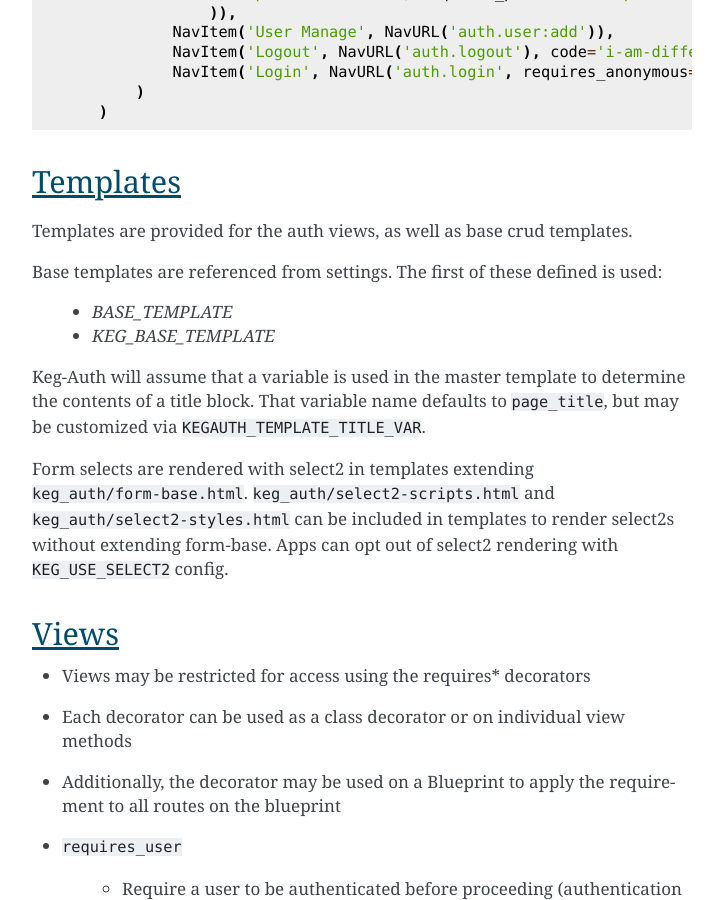
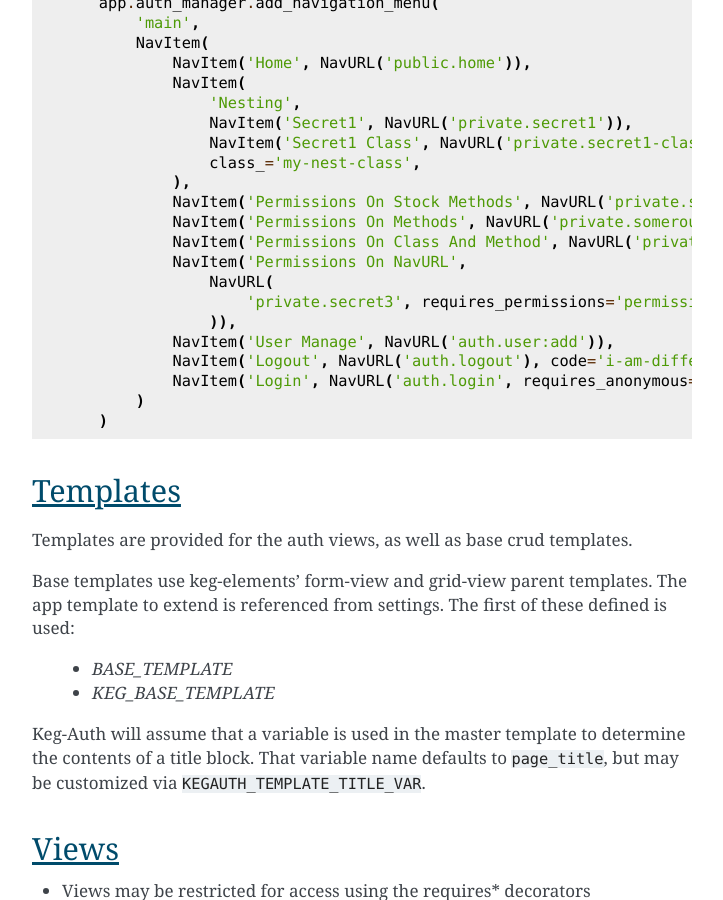
Before and after one commit to level12/keg-auth, a Sphinx documentation site: the page built from docs/source/getting-started.rst, in a window 1280 px wide and 900 px high, scrolled down 8910 px. Shown: the whole window, without its empty margins (388-1111 px from the left). Built offline with Sphinx 7.4.7, drawn with Linux system fonts in a browser that asks for light colours; some of the changed text lies outside the part shown.

```diff
--- a/docs/source/getting-started.rst
+++ b/docs/source/getting-started.rst
@@ -43,9 +43,13 @@ Configuration
        to an OPTIONS request. Then, auth will apply as expected on the ensuing GET/POST/PUT/etc.
 
 - ``KEGAUTH_LOGOUT_CLEAR_SESSION``: Flag to clear flask session on logout. Default True
-
+- ``KEGAUTH_CRUD_INCLUDE_TITLE``: Control whether form/grid CRUD templates render an h1 tag
+- ``KEGAUTH_TEMPLATE_TITLE_VAR``: Template var to set for use in a base template's head -> title tag
+- ``KEGAUTH_REDIRECT_LOGIN_TARGET``: If using the redirect authenticator (like for OAuth), set this to the target
+- ``KEGAUTH_OAUTH_PROFILES``: Set of OAuth config, see section below
 -  Email settings
 
+    -  ``KEGAUTH_EMAIL_OPS_ENABLED``: Defaults to True if mail manager is given, controls all email ops
     -  ``KEGAUTH_EMAIL_SITE_NAME = 'Keg Application'``: Used in email body if mail is enabled
     -  ``KEGAUTH_EMAIL_SITE_ABBR = 'Keg App'``: Used in email subject if mail is enabled
 
@@ -376,7 +380,8 @@ Templates
 
 Templates are provided for the auth views, as well as base crud templates.
 
-Base templates are referenced from settings. The first of these defined is used:
+Base templates use keg-elements' form-view and grid-view parent templates. The app template to
+extend is  referenced from settings. The first of these defined is used:
 
     -  `BASE_TEMPLATE`
     -  `KEG_BASE_TEMPLATE`
@@ -384,11 +389,6 @@ Base templates are referenced from settings. The first of these defined is used:
 Keg-Auth will assume that a variable is used in the master template to determine the contents
 of a title block. That variable name defaults to ``page_title``, but may be customized
 via ``KEGAUTH_TEMPLATE_TITLE_VAR``.
-
-Form selects are rendered with select2 in templates extending ``keg_auth/form-base.html``.
-``keg_auth/select2-scripts.html`` and ``keg_auth/select2-styles.html`` can be included
-in templates to render select2s without extending form-base. Apps can opt out of select2
-rendering with ``KEG_USE_SELECT2`` config.
 
 
 .. _gs-views:
--- a/docs/source/index.rst
+++ b/docs/source/index.rst
@@ -6,6 +6,7 @@ Welcome to Keg-Auth's documentation!
    :caption: Documentation:
 
    getting-started.rst
+   upgrade.rst
    core.rst
    model/index.rst
    testing.rst
```
Also changed, not shown: docs/source/upgrade.rst (added, +15 -0 lines).
